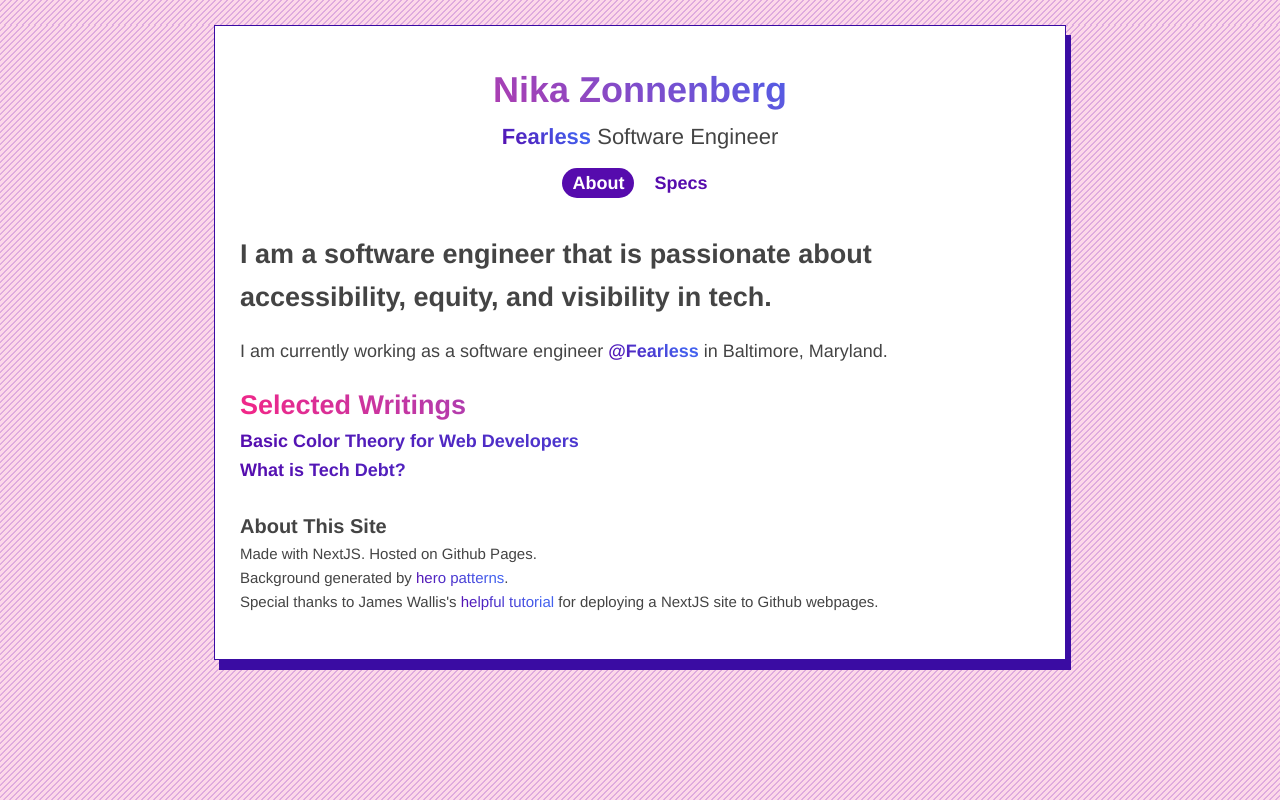
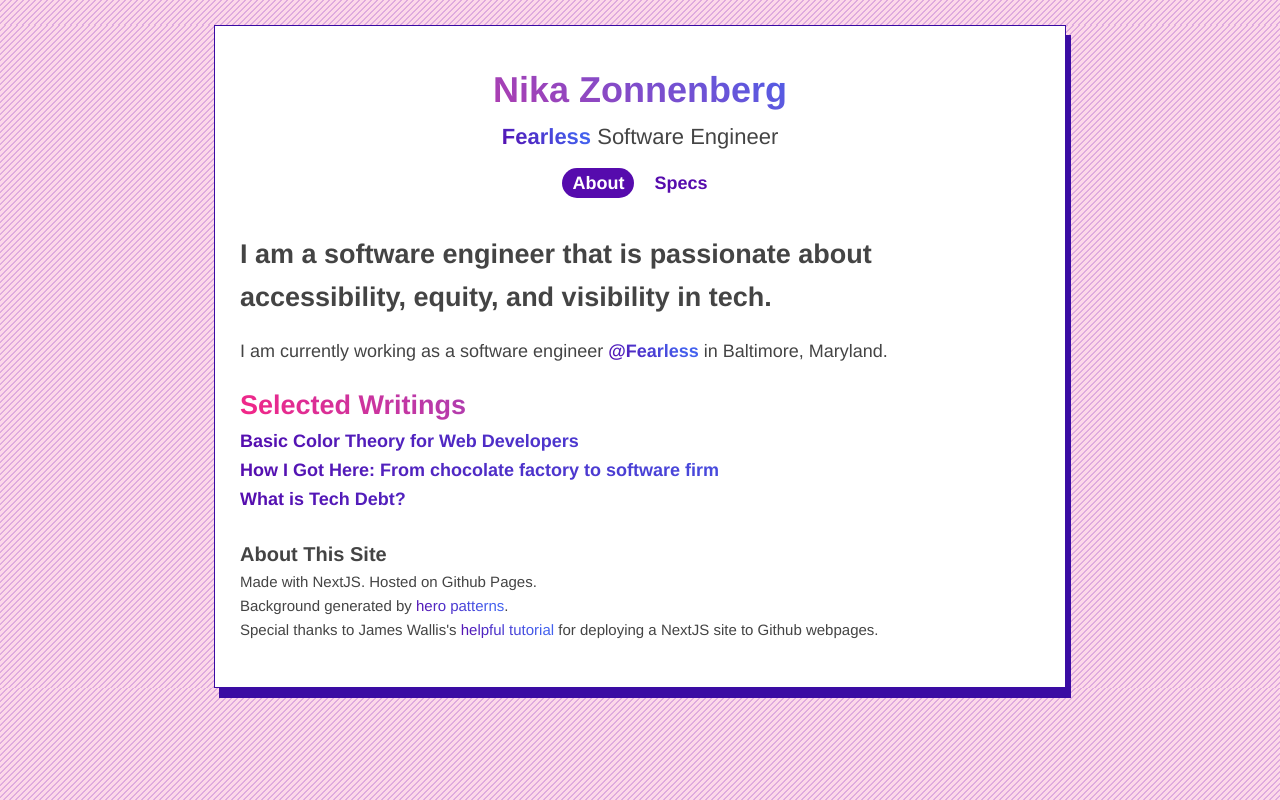
Before and after one commit to Sun-Mountain/sun-mountain.github.io, a Next.js app: page / in a window 1280 px wide. Built offline with nearby package versions, Linux system fonts and the light colour scheme.

Commit message:
Added link

```diff
--- a/pages/index.js
+++ b/pages/index.js
@@ -24,6 +24,11 @@
               Basic Color Theory for Web Developers
             </a>
           </Link>
+          <Link href="https://technical.ly/baltimore/2021/02/02/nicole-zonnenberg-software-career/">
+            <a target="_blank">
+              How I Got Here: From chocolate factory to software firm
+            </a>
+          </Link>
           <Link href="https://fearless.tech/blog/2020/09/07/what-is-tech-debt">
             <a target="_blank">
               What is Tech Debt?
```
